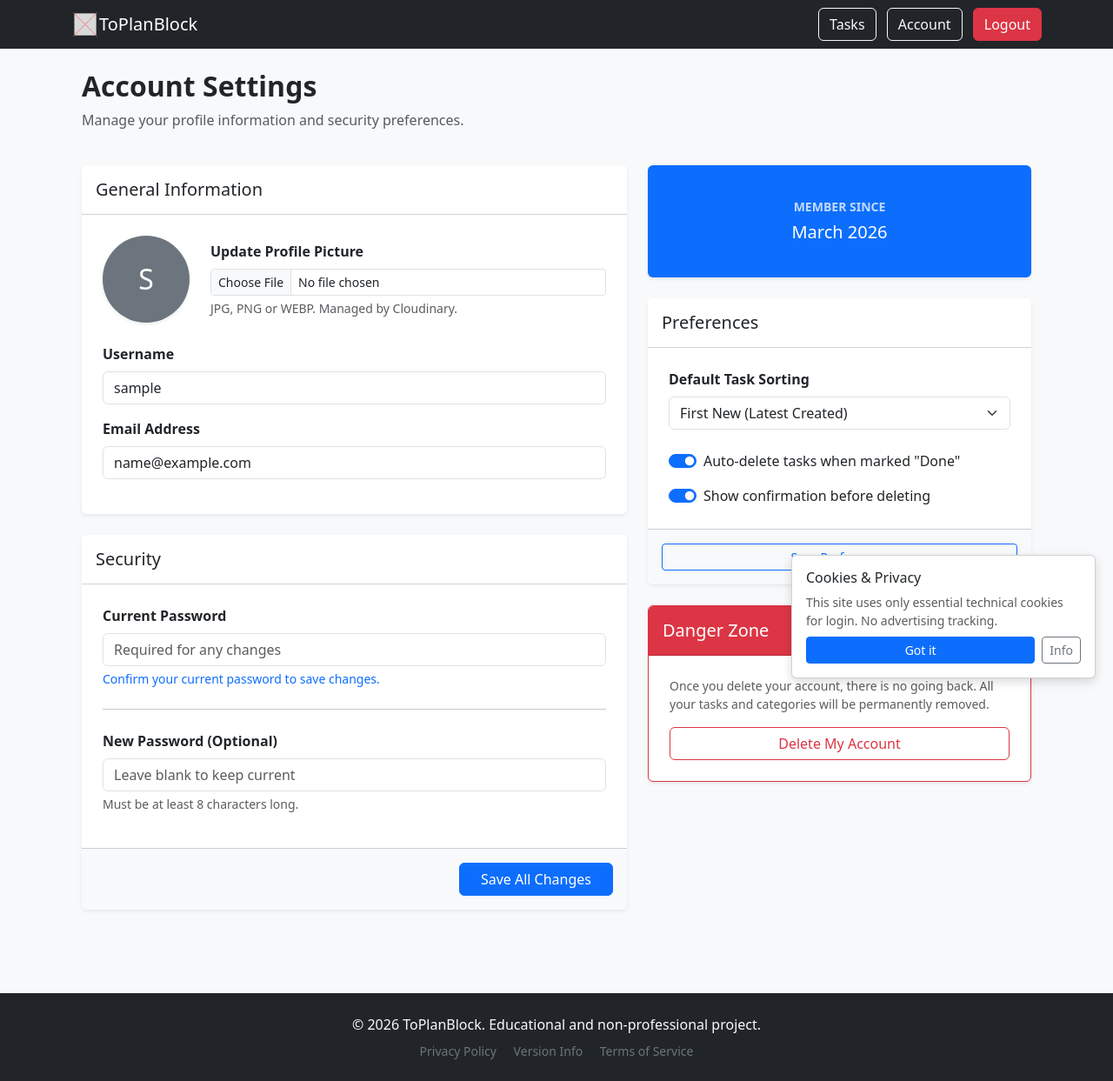
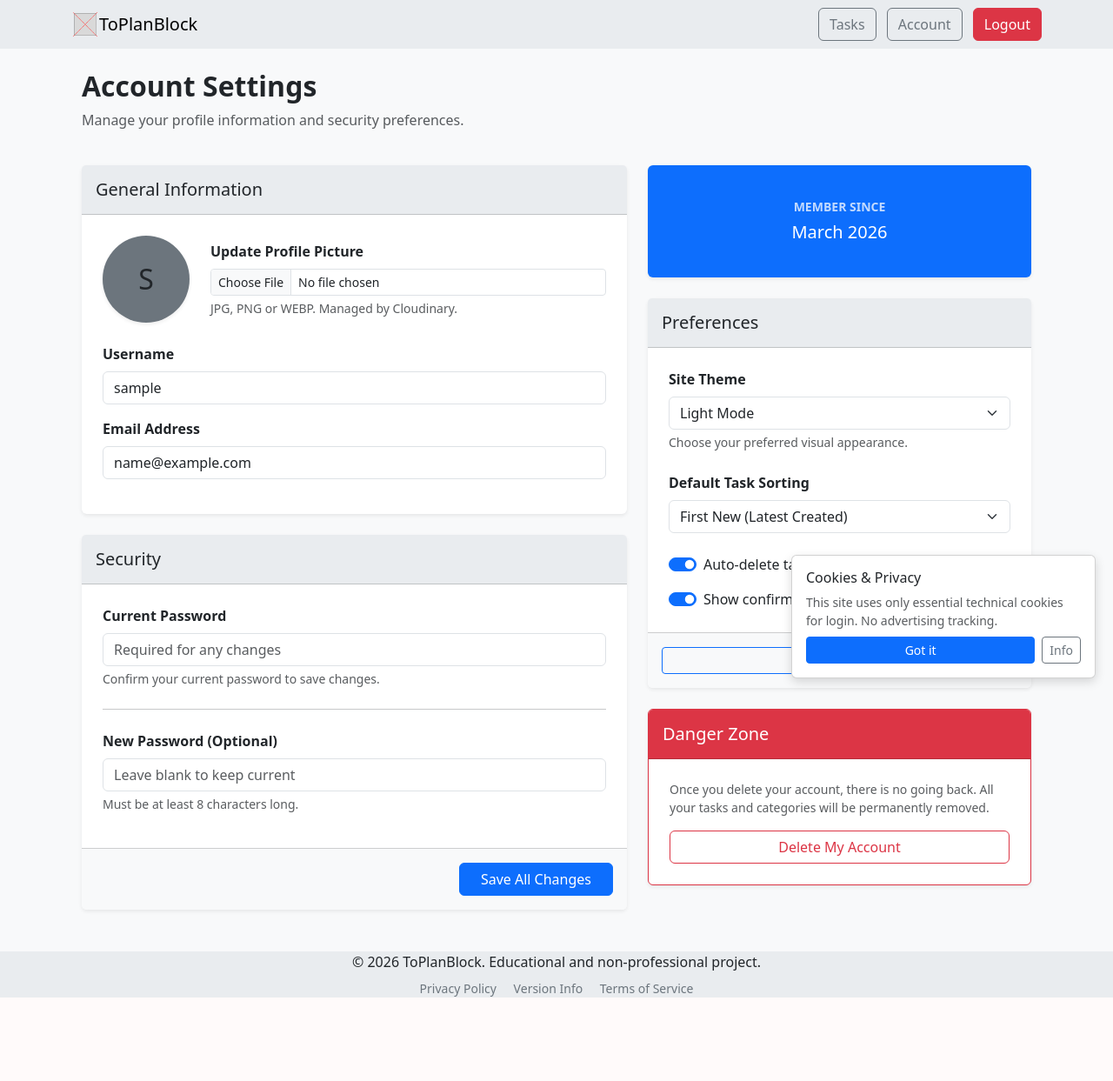
Before and after one commit to ErMichele/ToPlanBlock, a Flask app: page /account in a window 1280 px wide. Shown: the whole page at 87% size. After the commit the page ends 1147 px from the top, so only its background shows below. Run offline with Flask 3, Linux system fonts and the light colour scheme; the visitor is signed in with stand-in values (Sample User, id 1); some libraries are stand-ins or nearby versions.

Commit message:
Added theme selection and removed hard colored things

```diff
--- a/app.py
+++ b/app.py
@@ -148,6 +148,18 @@ def toggle_category_string(current_str, toggle_name):
 
     return ",".join(parts)
 
+@cache.cached(timeout=3600) # This function is cached for 1 hour
+def github_api_request():
+    """Helper to make GitHub API requests with error handling."""
+    url = "https://api.github.com/repos/ermichele/toplanblock/releases"
+    try:
+        response = requests.get(url, headers={"User-Agent": "ToPlanBlock-App"}, timeout=10)
+        if response.status_code == 200:
+            return response.json()[:5]  # Return only the latest 5 releases
+    except Exception as e:
+        app.logger.error(f"GitHub API Error: {e}")
+    return []
+
 #---------------- Template Filters ----------------
 @app.template_filter('markdown')
 def render_markdown(text):
@@ -207,6 +219,7 @@ def update_preferences():
     session['auto_delete'] = 'auto_delete' in request.form
     session['confirm_delete'] = 'confirm_delete' in request.form
     session['sort_by'] = request.form.get('sort_by', 'newest')
+    session['theme'] = request.form.get('theme', 'light')
     flash('Preferences updated (Session saved).', 'success')
     return redirect(url_for('account'))
 
@@ -417,17 +430,8 @@ def todo():
                          toggle_cat=toggle_category_string)
 
 @app.route('/version')
-@cache.cached(timeout=3600) # This route is cached for 1 hour
 def version():
-    url = "https://api.github.com/repos/ermichele/toplanblock/releases"
-    releases = []
-    try:
-        response = requests.get(url, headers={"User-Agent": "ToPlanBlock-App"}, timeout=10)
-        if response.status_code == 200:
-            releases = response.json()[:5]
-    except Exception as e:
-        app.logger.error(f"GitHub API Error: {e}")
-
+    releases = github_api_request()
     return render_template('version.html', releases=releases)
 
 @app.route('/health')
--- a/templates/account.html
+++ b/templates/account.html
@@ -14,7 +14,7 @@
         <input type="hidden" name="csrf_token" value="{{ csrf_token() }}" />
 
         <div class="card border-0 shadow-sm mb-4">
-          <div class="card-header bg-white py-3">
+          <div class="card-header bg-body-secondary py-3">
             <h5 class="card-title mb-0">General Information</h5>
           </div>
           <div class="card-body p-4">
@@ -26,7 +26,7 @@
                   onerror="this.classList.add('d-none'); document.getElementById('fallback-avatar').classList.remove('d-none');">
 
                 <div id="fallback-avatar"
-                  class="rounded-circle bg-secondary d-flex align-items-center justify-content-center text-white shadow-sm {% if current_user.profile_pic_url %}d-none{% endif %}"
+                  class="rounded-circle bg-secondary d-flex align-items-center justify-content-center text-body shadow-sm {% if current_user.profile_pic_url %}d-none{% endif %}"
                   style="width: 100px; height: 100px; font-size: 2rem;">
                   {{ current_user.username[0] | upper }}
                 </div>
@@ -51,7 +51,7 @@
         </div>
 
         <div class="card border-0 shadow-sm mb-4">
-          <div class="card-header bg-white py-3">
+          <div class="card-header bg-body-secondary py-3">
             <h5 class="card-title mb-0">Security</h5>
           </div>
           <div class="card-body p-4">
@@ -59,7 +59,7 @@
               <label class="form-label fw-semibold">Current Password</label>
               <input class="form-control" type="password" name="current_password" placeholder="Required for any changes"
                 required>
-              <div class="form-text text-primary italic">Confirm your current password to save changes.</div>
+              <div class="form-text text-body-secondary italic">Confirm your current password to save changes.</div>
             </div>
 
             <hr class="my-4">
@@ -71,7 +71,7 @@
               <div class="form-text">Must be at least 8 characters long.</div>
             </div>
           </div>
-          <div class="card-footer bg-light p-3 d-flex justify-content-end">
+          <div class="card-footer bg-body-tertiary p-3 d-flex justify-content-end">
             <button type="submit" class="btn btn-primary px-4 save-btn">Save All Changes</button>
           </div>
         </div>
@@ -93,12 +93,24 @@
       </div>
 
       <div class="card border-0 shadow-sm mb-4">
-        <div class="card-header bg-white py-3">
+        <div class="card-header bg-body-secondary py-3">
           <h5 class="card-title mb-0">Preferences</h5>
         </div>
         <form id="prefsForm" method="POST" action="{{ url_for('update_preferences') }}">
           <input type="hidden" name="csrf_token" value="{{ csrf_token() }}" />
           <div class="card-body p-4 text-start">
+            <div class="mb-4">
+              <label class="form-label fw-bold">Site Theme</label>
+              <select name="theme" class="form-select">
+                <option value="light" {% if session.get('theme')=='light' %}selected{% endif %}>
+                  Light Mode
+                </option>
+                <option value="dark" {% if session.get('theme')=='dark' %}selected{% endif %}>
+                  Dark Mode
+                </option>
+              </select>
+              <div class="form-text">Choose your preferred visual appearance.</div>
+            </div>
             <div class="mb-4">
               <label class="form-label fw-bold">Default Task Sorting</label>
               <select name="sort_by" class="form-select">
@@ -121,7 +133,7 @@
               <label class="form-check-label" for="confirmDelete">Show confirmation before deleting</label>
             </div>
           </div>
-          <div class="card-footer bg-light p-3">
+          <div class="card-footer bg-body-tertiary p-3">
             <button type="submit" class="btn btn-sm btn-outline-primary w-100 save-btn">Save Preferences</button>
           </div>
         </form>
--- a/templates/base.html
+++ b/templates/base.html
@@ -1,5 +1,5 @@
 <!DOCTYPE html>
-<html lang="en">
+<html lang="en" data-bs-theme="{{ session.get('theme', 'light') }}">
 
 <head>
   <meta charset="UTF-8">
@@ -10,19 +10,19 @@
   <link rel="stylesheet" href="{{ url_for('static', filename='css/style.css')}}">
 </head>
 
-<body class="bg-light">
-  <nav class="navbar navbar-expand-lg navbar-dark bg-dark">
+<body class="bg-body-tertiary">
+  <nav class="navbar navbar-expand-lg bg-body-secondary">
     <div class="container">
       <img src="{{ url_for('static', filename='favicon.png') }}" alt="App Logo"
         class="navbar-brand-img d-inline-block align-top" width="32" height="32">
       <a class="navbar-brand" href="{{ url_for('landing') }}">ToPlanBlock</a>
       <div class="ms-auto">
         {% if current_user.is_authenticated %}
-        <a href="{{ url_for('todo') }}" class="btn btn-outline-light me-2">Tasks</a>
-        <a href="{{ url_for('account') }}" class="btn btn-outline-light me-2">Account</a>
+        <a href="{{ url_for('todo') }}" class="btn btn-outline-secondary me-2">Tasks</a>
+        <a href="{{ url_for('account') }}" class="btn btn-outline-secondary me-2">Account</a>
         <a href="{{ url_for('logout') }}" class="btn btn-danger">Logout</a>
         {% else %}
-        <a href="{{ url_for('login') }}" class="btn btn-outline-light me-2">Login</a>
+        <a href="{{ url_for('login') }}" class="btn btn-outline-secondary me-2">Login</a>
         <a href="{{ url_for('register') }}" class="btn btn-success">Register</a>
         {% endif %}
       </div>
@@ -44,7 +44,7 @@
     {% block content %}{% endblock %}
   </div>
 
-  <footer class="bg-dark text-light py-4 mt-5">
+  <footer class="bg-body-secondary mt-auto">
     <div class="container text-center">
       <p class="mb-2">&copy; <span id="year"></span> ToPlanBlock. Educational and non-professional project.</p>
       <div class="small">
--- a/templates/todo.html
+++ b/templates/todo.html
@@ -84,7 +84,7 @@
         <div class="d-flex flex-column">
           <div class="d-flex gap-1 mb-1">
             {% for cat in t.categories %}
-            <span class="badge bg-light text-dark border" style="font-size: 0.65rem;">{{ cat.name }}</span>
+            <span class="badge badge border text-body-secondary" style="font-size: 0.65rem;">{{ cat.name }}</span>
             {% endfor %}
           </div>
           <span class="{% if t.completed %}text-decoration-line-through text-muted{% endif %} fw-medium">
@@ -118,7 +118,7 @@
         </div>
       </li>
       {% else %}
-      <li class="list-group-item text-center text-muted py-5 bg-white border-0">
+      <li class="list-group-item text-center text-muted py-5 border-0">
         <p class="mb-0">No tasks found.</p>
       </li>
       {% endfor %}
@@ -163,7 +163,7 @@
       <div class="modal-body p-4">
         Are you sure you want to permanently delete this task? This action cannot be undone.
       </div>
-      <div class="modal-footer bg-light">
+      <div class="modal-footer bg-body-tertiary">
         <button type="button" class="btn btn-secondary" data-bs-dismiss="modal">Cancel</button>
         <form id="confirmDeleteForm" method="POST">
           <input type="hidden" name="csrf_token" value="{{ csrf_token() }}" />
--- a/templates/version.html
+++ b/templates/version.html
@@ -14,7 +14,7 @@
             {% if releases %}
             {% for release in releases %}
             <div class="card mb-5 border-0 shadow-sm">
-                <div class="card-header bg-white border-bottom-0 pt-4 px-4">
+                <div class="card-header border-bottom-0 pt-4 px-4">
                     <div class="d-flex justify-content-between align-items-start">
                         <div>
                             <h3 class="h4 mb-1 text-primary">{{ release.name or release.tag_name }}</h3>
@@ -22,7 +22,7 @@
                                 Published on {{ release.published_at.split('T')[0] }}
                             </p>
                         </div>
-                        <span class="badge rounded-pill bg-light text-dark border">{{ release.tag_name }}</span>
+                        <span class="badge rounded-pill bg-body-tertiary text-body-secondary border">{{ release.tag_name }}</span>
                     </div>
                 </div>
                 <div class="card-body px-4 pb-4">
```
Also changed, not shown: static/css/style.css (+12 -40 lines).
